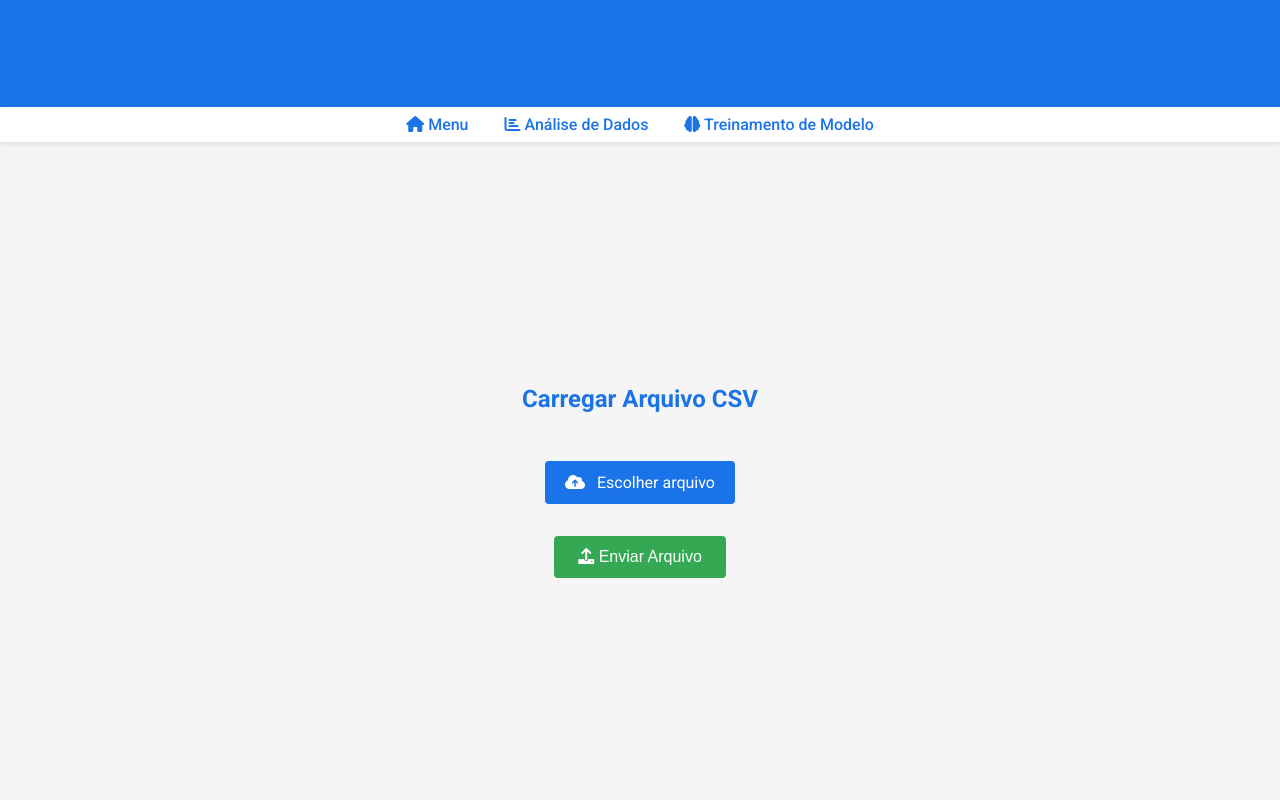
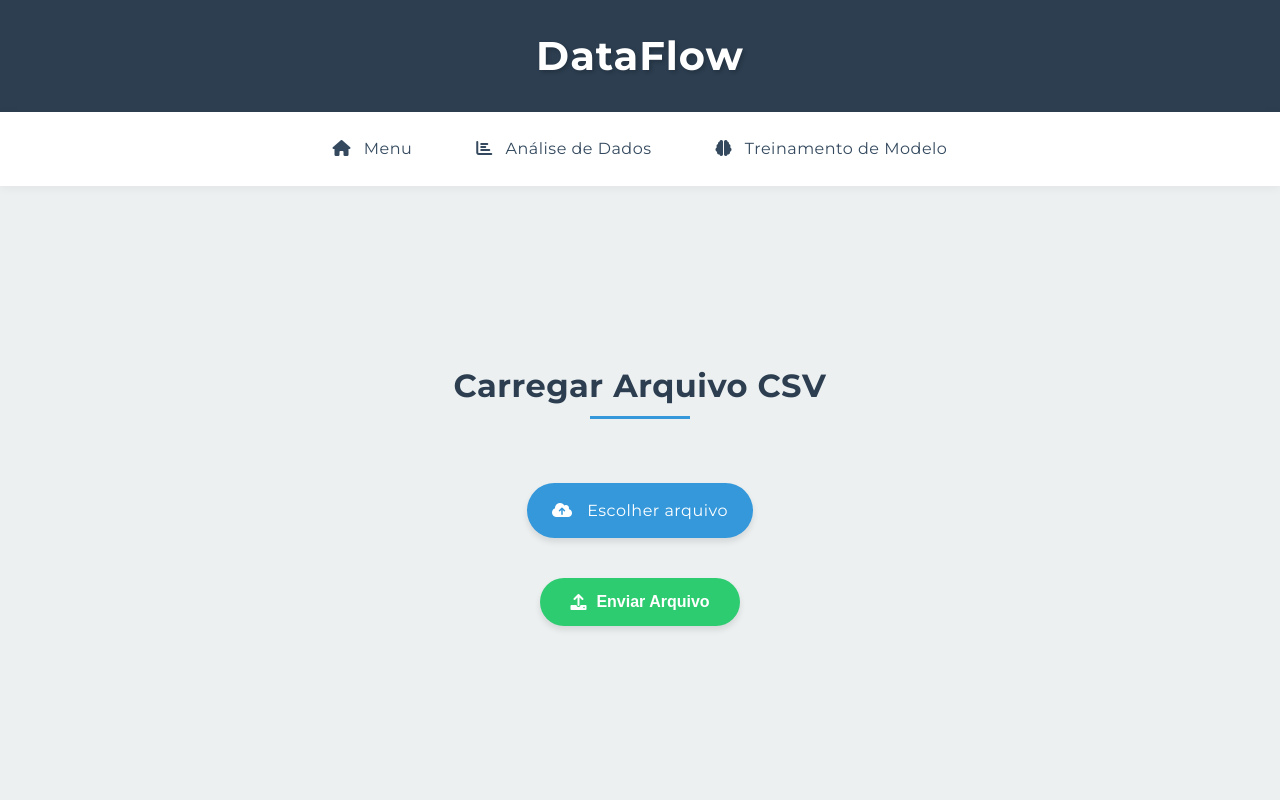
Before and after one commit to GustavoRossii/TrabalhoFinalTopicos, a Flask app: page /upload in a window 1280 px wide. Run offline with Flask 3, Linux system fonts and the light colour scheme.

Commit message:
Update upload.html

```diff
--- a/templates/upload.html
+++ b/templates/upload.html
@@ -4,49 +4,124 @@
     <meta charset="UTF-8">
     <meta name="viewport" content="width=device-width, initial-scale=1.0">
     <title>DataFlow - Carregar Arquivo</title>
-    <link href="https://fonts.googleapis.com/css2?family=Roboto:wght@300;400;500;700&display=swap" rel="stylesheet">
+    <link rel="icon" type="image/png" sizes="16x16" href="{{ url_for('static', filename='favicon-16x16.png') }}">
+    <link href="https://fonts.googleapis.com/css2?family=Montserrat:wght@300;400;600;700&display=swap" rel="stylesheet">
     <link rel="stylesheet" href="https://cdnjs.cloudflare.com/ajax/libs/font-awesome/6.0.0-beta3/css/all.min.css">
     <style>
         :root {
-            --primary-color: #1a73e8;
-            --secondary-color: #34a853;
-            --accent-color: #ea4335;
-            --background-color: #f5f5f5;
-            --text-color: #202124;
+            --primary-color: #2c3e50;
+            --secondary-color: #3498db;
+            --accent-color: #e74c3c;
+            --background-color: #ecf0f1;
+            --text-color: #34495e;
+            --card-bg: #ffffff;
+
+            --success-color: #2ecc71;
+            --warning-color: #f39c12;
+            --info-color: #3498db;
+            --danger-color: #e74c3c;
+
+            --dark-primary-color: #1a1a2e;
+            --dark-secondary-color: #16213e;
+            --dark-text-color: #e9e9e9;
         }
-        body, html {
+
+        *, *::before, *::after {
+            box-sizing: border-box;
             margin: 0;
             padding: 0;
-            font-family: 'Roboto', sans-serif;
+        }
+
+        @keyframes fadeIn {
+            from {
+                opacity: 0;
+                transform: translateY(20px);
+            }
+            to {
+                opacity: 1;
+                transform: translateY(0);
+            }
+        }
+
+        @keyframes pulse {
+            0% { transform: scale(1); }
+            50% { transform: scale(1.05); }
+            100% { transform: scale(1); }
+        }
+
+        body, html {
+            font-family: 'Montserrat', sans-serif;
             background-color: var(--background-color);
             color: var(--text-color);
+            line-height: 1.6;
+            letter-spacing: 0.5px;
+            scroll-behavior: smooth;
             min-height: 100vh;
             display: flex;
             flex-direction: column;
         }
+
         header {
             background-color: var(--primary-color);
             color: white;
+            padding: 1.5rem;
+            text-align: center;
+            box-shadow: 0 4px 15px rgba(0,0,0,0.1);
+            transition: all 0.3s ease;
+        }
+
+        header h1 {
+            font-size: 2.5rem;
+            font-weight: 700;
+            letter-spacing: 1px;
+            text-shadow: 2px 2px 4px rgba(0,0,0,0.2);
+        }
+
+        nav {
+            background-color: var(--card-bg);
             padding: 1rem;
             text-align: center;
-            box-shadow: 0 2px 4px rgba(0,0,0,0.1);
+            box-shadow: 0 2px 10px rgba(0,0,0,0.05);
+            display: flex;
+            justify-content: center;
+            align-items: center;
         }
-        nav {
-            background-color: #ffffff;
-            padding: 0.5rem;
-            text-align: center;
-            box-shadow: 0 2px 4px rgba(0,0,0,0.1);
-        }
+
         nav a {
-            color: var(--primary-color);
+            color: var(--text-color);
             text-decoration: none;
             margin: 0 1rem;
             font-weight: 500;
-            transition: color 0.3s ease;
+            transition: all 0.3s ease;
+            position: relative;
+            padding: 0.5rem 1rem;
+            border-radius: 8px;
         }
+
+        nav a::before {
+            content: '';
+            position: absolute;
+            bottom: 0;
+            left: 0;
+            width: 100%;
+            height: 2px;
+            background-color: var(--secondary-color);
+            transform: scaleX(0);
+            transition: transform 0.3s ease;
+        }
+
+        nav a:hover::before {
+            transform: scaleX(1);
+        }
+
         nav a:hover {
-            color: var(--accent-color);
+            color: var(--secondary-color);
         }
+
+        nav a i {
+            margin-right: 0.5rem;
+        }
+
         .container {
             flex: 1;
             display: flex;
@@ -54,64 +129,129 @@
             justify-content: center;
             align-items: center;
             padding: 2rem;
+            animation: fadeIn 0.6s ease-out;
         }
-        h1, h2 {
+
+        h2 {
             color: var(--primary-color);
-            margin-bottom: 1rem;
+            margin-bottom: 2rem;
             text-align: center;
+            font-size: 2rem;
+            position: relative;
+            padding-bottom: 0.5rem;
         }
+
+        h2::after {
+            content: '';
+            position: absolute;
+            bottom: 0;
+            left: 50%;
+            width: 100px;
+            height: 3px;
+            background-color: var(--secondary-color);
+            transform: translateX(-50%);
+        }
+
         .file-upload-wrapper {
             margin: 2rem 0;
             text-align: center;
+            width: 100%;
+            max-width: 500px;
         }
+
         .file-upload-input {
             display: none;
         }
+
         .file-upload-label {
             display: inline-block;
-            padding: 12px 20px;
-            background-color: var(--primary-color);
+            padding: 15px 25px;
+            background-color: var(--secondary-color);
             color: white;
-            border-radius: 4px;
+            border-radius: 30px;
             cursor: pointer;
-            transition: background-color 0.3s ease;
+            transition: all 0.3s ease;
+            box-shadow: 0 4px 6px rgba(0,0,0,0.1);
+            position: relative;
+            overflow: hidden;
         }
+
         .file-upload-label:hover {
-            background-color: #1765cc;
+            background-color: var(--accent-color);
+            transform: translateY(-3px);
+            box-shadow: 0 6px 12px rgba(0,0,0,0.2);
         }
+
         .file-upload-label i {
-            margin-right: 8px;
+            margin-right: 10px;
         }
+
         #file-name {
             margin-top: 1rem;
             font-style: italic;
             text-align: center;
+            color: var(--text-color);
+            opacity: 0.7;
         }
+
         .button-container {
             text-align: center;
             margin-top: 2rem;
         }
+
         button {
-            background-color: var(--secondary-color);
+            background-color: var(--success-color);
             color: white;
             border: none;
-            padding: 12px 24px;
-            border-radius: 4px;
+            padding: 15px 30px;
+            border-radius: 30px;
             cursor: pointer;
             font-size: 1rem;
-            font-weight: 500;
-            transition: background-color 0.3s ease;
+            font-weight: 600;
+            transition: all 0.3s ease;
+            display: inline-flex;
+            align-items: center;
+            box-shadow: 0 4px 6px rgba(0,0,0,0.1);
         }
+
         button:hover {
-            background-color: #2d9249;
+            background-color: var(--accent-color);
+            transform: translateY(-3px);
+            box-shadow: 0 6px 12px rgba(0,0,0,0.2);
         }
+
+        button i {
+            margin-right: 10px;
+        }
+
         .message {
-            margin-top: 1rem;
-            padding: 1rem;
-            border-radius: 4px;
-            background-color: #e8f0fe;
+            margin-top: 1.5rem;
+            padding: 1.5rem;
+            border-radius: 10px;
+            background-color: rgba(52, 152, 219, 0.1);
             color: var(--primary-color);
             text-align: center;
+            max-width: 500px;
+            width: 100%;
+            box-shadow: 0 4px 6px rgba(0,0,0,0.05);
+        }
+
+        @media (max-width: 768px) {
+            nav {
+                flex-direction: column;
+            }
+
+            nav a {
+                margin: 0.5rem 0;
+            }
+
+            .container {
+                padding: 1rem;
+            }
+
+            .file-upload-wrapper {
+                max-width: 100%;
+            }
         }
     </style>
 </head>
```
